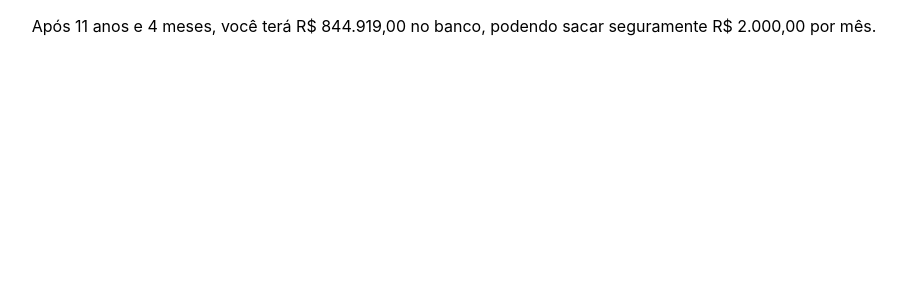
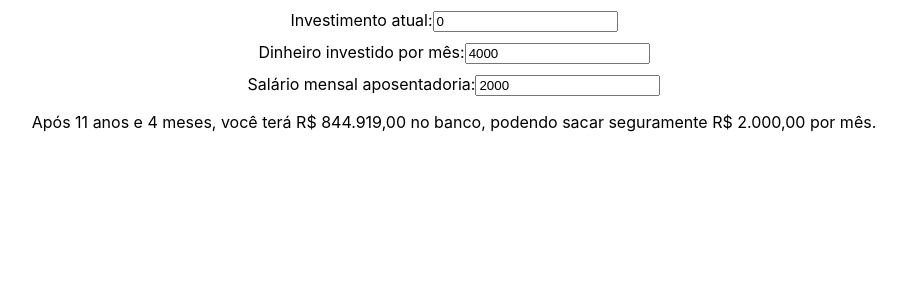
Before and after one commit to glauberramos/grafitness, a React (Create React App) app: page / in a window 1280 px wide. Shown: the top 300 px of the page, without its empty margins (186-1092 px from the left). Built offline with nearby package versions, Linux system fonts and the light colour scheme.

Commit message:
Add inputs

```diff
--- a/src/App.css
+++ b/src/App.css
@@ -2,31 +2,7 @@
   text-align: center;
 }
 
-.App-logo {
-  animation: App-logo-spin infinite 20s linear;
-  height: 40vmin;
+label {
+  display: block;
+  margin: 10px;
 }
-
-.App-header {
-  background-color: #282c34;
-  min-height: 100vh;
-  display: flex;
-  flex-direction: column;
-  align-items: center;
-  justify-content: center;
-  font-size: calc(10px + 2vmin);
-  color: white;
-}
-
-.App-link {
-  color: #61dafb;
-}
-
-@keyframes App-logo-spin {
-  from {
-    transform: rotate(0deg);
-  }
-  to {
-    transform: rotate(360deg);
-  }
-}
--- a/src/App.js
+++ b/src/App.js
@@ -3,10 +3,72 @@ import "./App.css";
 import calculator from "./calculator";
 
 class App extends Component {
+  constructor(props) {
+    super(props);
+
+    this.state = {
+      monthSalary: 2000,
+      monthSaving: 4000,
+      portfolio: 0
+    };
+  }
+
+  onChangePortfolio(event) {
+    const parsedValue = parseInt(event.target.value, 10);
+    this.setState({ portfolio: parsedValue });
+  }
+
+  onChangeSaving(event) {
+    const parsedValue = parseInt(event.target.value, 10);
+
+    if (!parsedValue || parsedValue === 0) {
+      this.setState({ monthSaving: 1000 });
+    } else {
+      this.setState({ monthSaving: parsedValue });
+    }
+  }
+
+  onChangeSalary(event) {
+    const parsedValue = parseInt(event.target.value, 10);
+
+    if (!parsedValue || parsedValue === 0) {
+      this.setState({ monthSalary: 1000 });
+    } else {
+      this.setState({ monthSalary: parsedValue });
+    }
+  }
+
   render() {
     return (
       <div className="App">
-        <p>{calculator(2000, 4000, 0)}</p>
+        <label>
+          Investimento atual:
+          <input
+            onChange={this.onChangePortfolio.bind(this)}
+            value={this.state.portfolio}
+          />
+        </label>
+        <label>
+          Dinheiro investido por mês:
+          <input
+            onChange={this.onChangeSaving.bind(this)}
+            value={this.state.monthSaving}
+          />
+        </label>
+        <label>
+          Salário mensal aposentadoria:
+          <input
+            onChange={this.onChangeSalary.bind(this)}
+            value={this.state.monthSalary}
+          />{" "}
+        </label>
+        <p>
+          {calculator(
+            this.state.monthSalary,
+            this.state.monthSaving,
+            this.state.portfolio
+          )}
+        </p>
       </div>
     );
   }
--- a/src/calculator.js
+++ b/src/calculator.js
@@ -53,8 +53,6 @@ export default (monthSalary, savings, portfolio) => {
       currency: "BRL"
     });
 
-  console.log(months);
-
   const resultCash = toReal(totalCash);
   const resultReturns = toReal(monthSalary);
   const yearResult = Math.floor(months / yearMonths);
```
